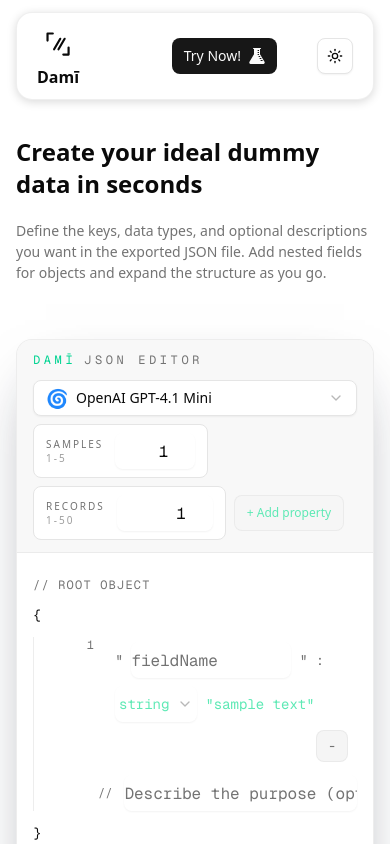
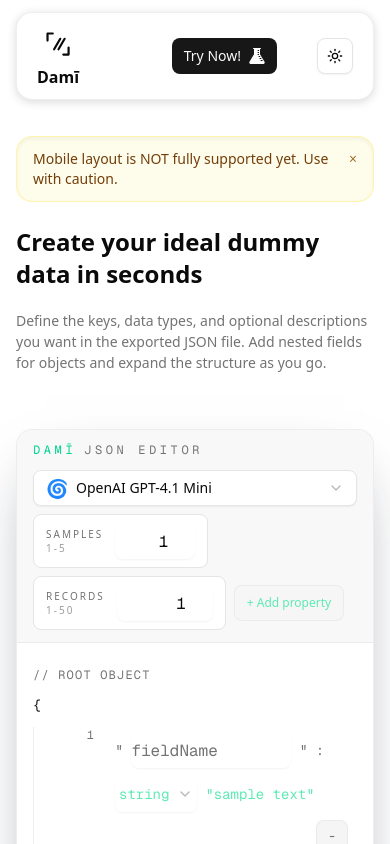
Before and after one commit to Amrod92/dami, a Next.js app: page /dummy in a window 390 px wide. Shown: the top 844 px of the page. Built offline with nearby package versions, Linux system fonts and the light colour scheme.

Commit message:
Add Mobile warning for mobile users

```diff
--- /dev/null
+++ b/src/app/dummy/_components/mobile-warning.tsx
@@ -0,0 +1,25 @@
+"use client";
+
+import { useState } from "react";
+
+export function MobileWarning() {
+  const [visible, setVisible] = useState(true);
+
+  if (!visible) return null;
+
+  return (
+    <div className="md:hidden rounded-2xl border border-yellow-200/60 bg-yellow-50/90 px-4 py-3 text-sm font-medium text-yellow-900 shadow-inner dark:border-yellow-300/50 dark:bg-yellow-950/60 dark:text-yellow-50">
+      <div className="flex items-start gap-3">
+        <span>Mobile layout is NOT fully supported yet. Use with caution.</span>
+        <button
+          type="button"
+          aria-label="Dismiss mobile warning"
+          className="ml-auto text-yellow-800/80 transition hover:text-yellow-900 dark:text-yellow-100/70 dark:hover:text-yellow-50"
+          onClick={() => setVisible(false)}
+        >
+          ×
+        </button>
+      </div>
+    </div>
+  );
+}
--- a/src/app/dummy/page.tsx
+++ b/src/app/dummy/page.tsx
@@ -1,5 +1,6 @@
 import type { Metadata } from "next";
 import { DummyBuilder } from "./_components/dummy-builder";
+import { MobileWarning } from "./_components/mobile-warning";
 
 export const metadata: Metadata = {
   title: "Dummy JSON Builder | Damī",
@@ -10,6 +11,7 @@
 export default function DummyPage() {
   return (
     <section className="w-full space-y-6 py-6 lg:py-10 text-foreground">
+      <MobileWarning />
       <header className="space-y-3">
         <h1 className="text-2xl font-semibold lg:text-3xl">
           Create your ideal dummy data in seconds
```
